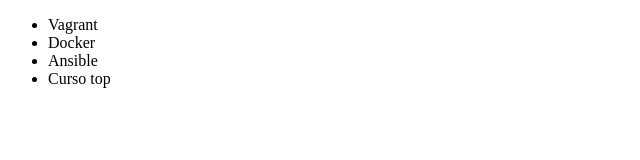
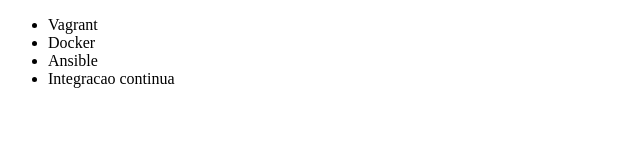
Before and after one commit to robmaycon/alura-git, a plain HTML site: page index.html in a window 1280 px wide. Shown: the full height of the page, 0-640 px from the left. Drawn offline with Linux system fonts and the light colour scheme.

Commit message:
Nome do curso alterado novamente

```diff
--- a/index.html
+++ b/index.html
@@ -9,7 +9,7 @@
         <li>Vagrant</li>
         <li>Docker</li>
         <li>Ansible</li>
-        <li>Curso top</li>
+        <li>Integracao continua</li>
     </ul>
 </body>
 </html>
```
